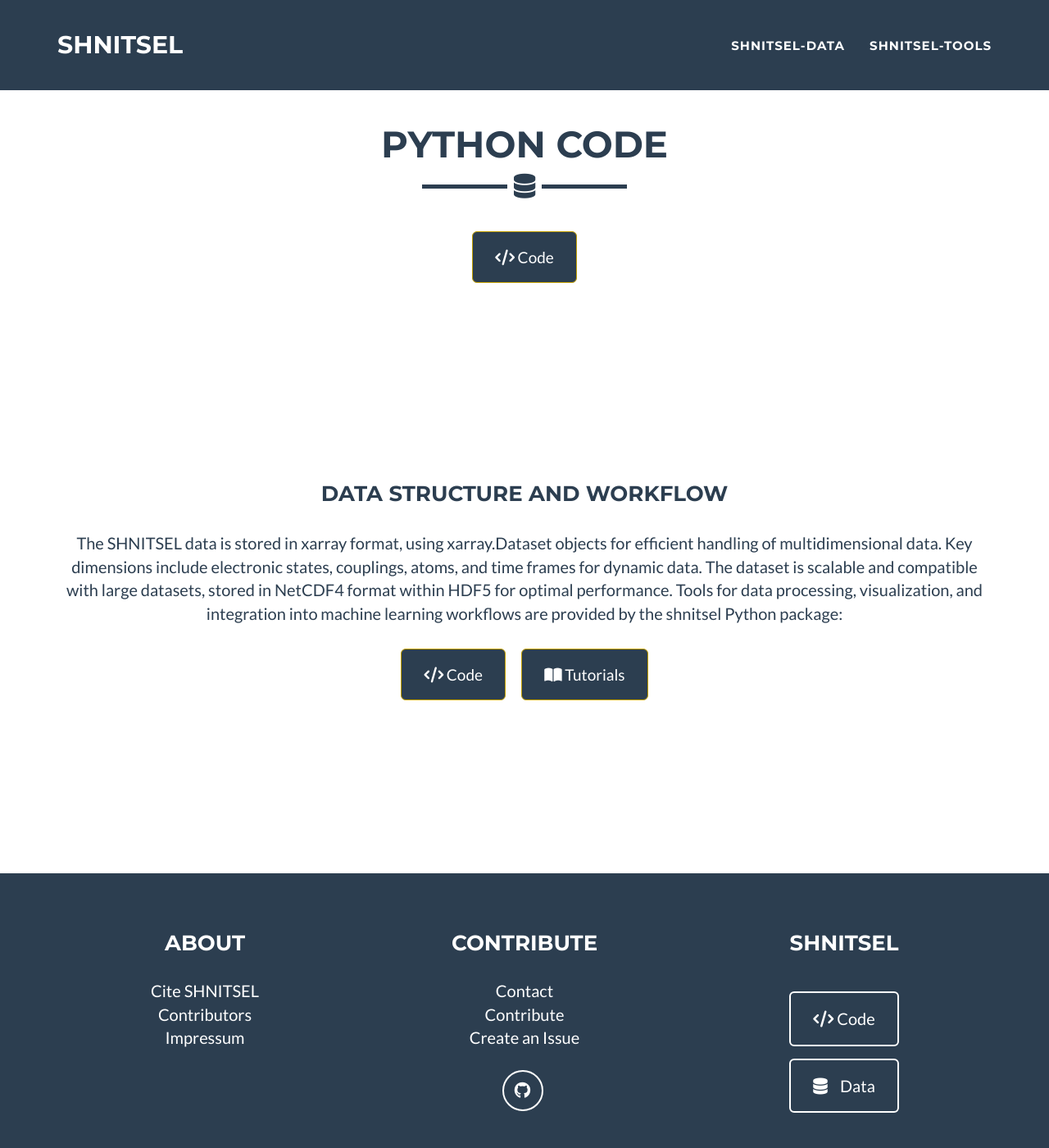
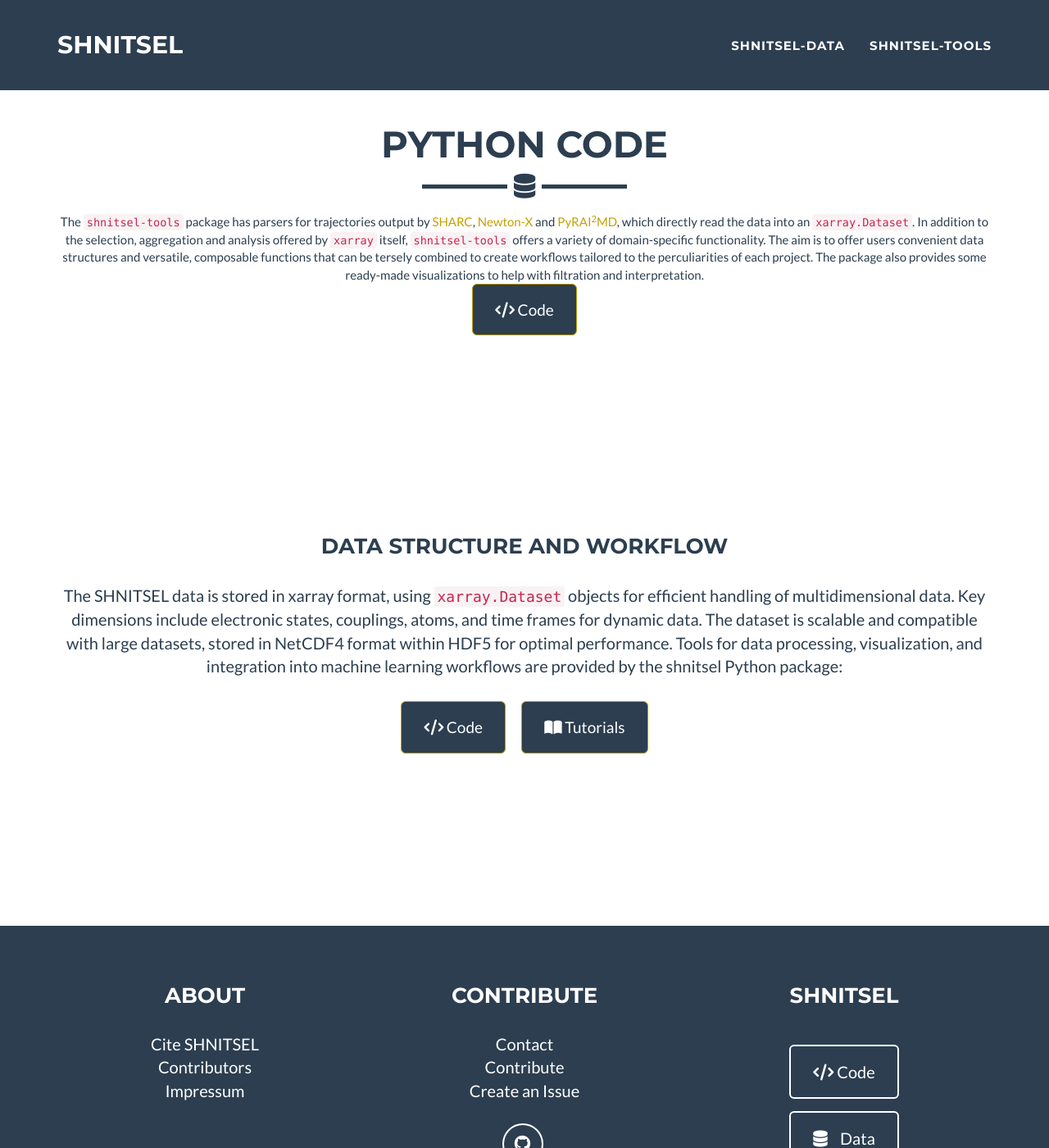
Before and after one commit to SHNITSEL/shnitsel.github.io, a Jekyll site: the page built from _tools/index.html, in a window 1280 px wide and 1400 px high, scrolled down 876 px. Shown: the whole window at 82% size. Built offline with Jekyll 4.4.1, drawn with Linux system fonts in a browser that asks for light colours.

Commit message:
Update description under "Python  Code"

```diff
--- a/_tools/index.html
+++ b/_tools/index.html
@@ -8,6 +8,10 @@
       <div class="col-lg-12 text-center">
         <h2>Python Code</h2>
        <hr class="star-primary">
+       The <code>shnitsel-tools</code> package has parsers for trajectories output by <a href="https://sharc-md.org/">SHARC</a>, <a href="https://newtonx.org">Newton-X</a> and <a href="https://github.com/lopez-lab/PyRAI2MD">PyRAI<sup>2</sup>MD</a>, which directly read the data into an <code>xarray.Dataset</code>.
+       In addition to the selection, aggregation and analysis offered by <a href="https://xarray.dev/"><code>xarray</code></a> itself, <code>shnitsel-tools</code> offers a variety of domain-specific functionality.
+       The aim is to offer users convenient data structures and versatile, composable functions that can be tersely combined to create workflows tailored to the perculiarities of each project.
+       The package also provides some ready-made visualizations to help with filtration and interpretation.
         <br>
           <a href="https://github.com/SHNITSEL/shnitsel-tools/tree/main/shnitsel" class="btn btn-lg btn-success" style="background-color:#2c3e50"><i class="fa-solid fa-code" style="color:white"></i> Code</a>
         <br><br>
@@ -23,7 +27,7 @@
         <h3>Data Structure and Workflow</h3>
        <br>
         <!-- <hr class="star-light"> -->
-        <p> The SHNITSEL data is stored in xarray format, using xarray.Dataset objects for efficient handling of multidimensional data.
+        <p> The SHNITSEL data is stored in xarray format, using <code>xarray.Dataset</code> objects for efficient handling of multidimensional data.
           Key dimensions include electronic states, couplings, atoms, and time frames for dynamic data.
           The dataset is scalable and compatible with large datasets, stored in NetCDF4 format within HDF5 for optimal performance.
           Tools for data processing, visualization, and integration into machine learning workflows are provided by the shnitsel Python package:
```
